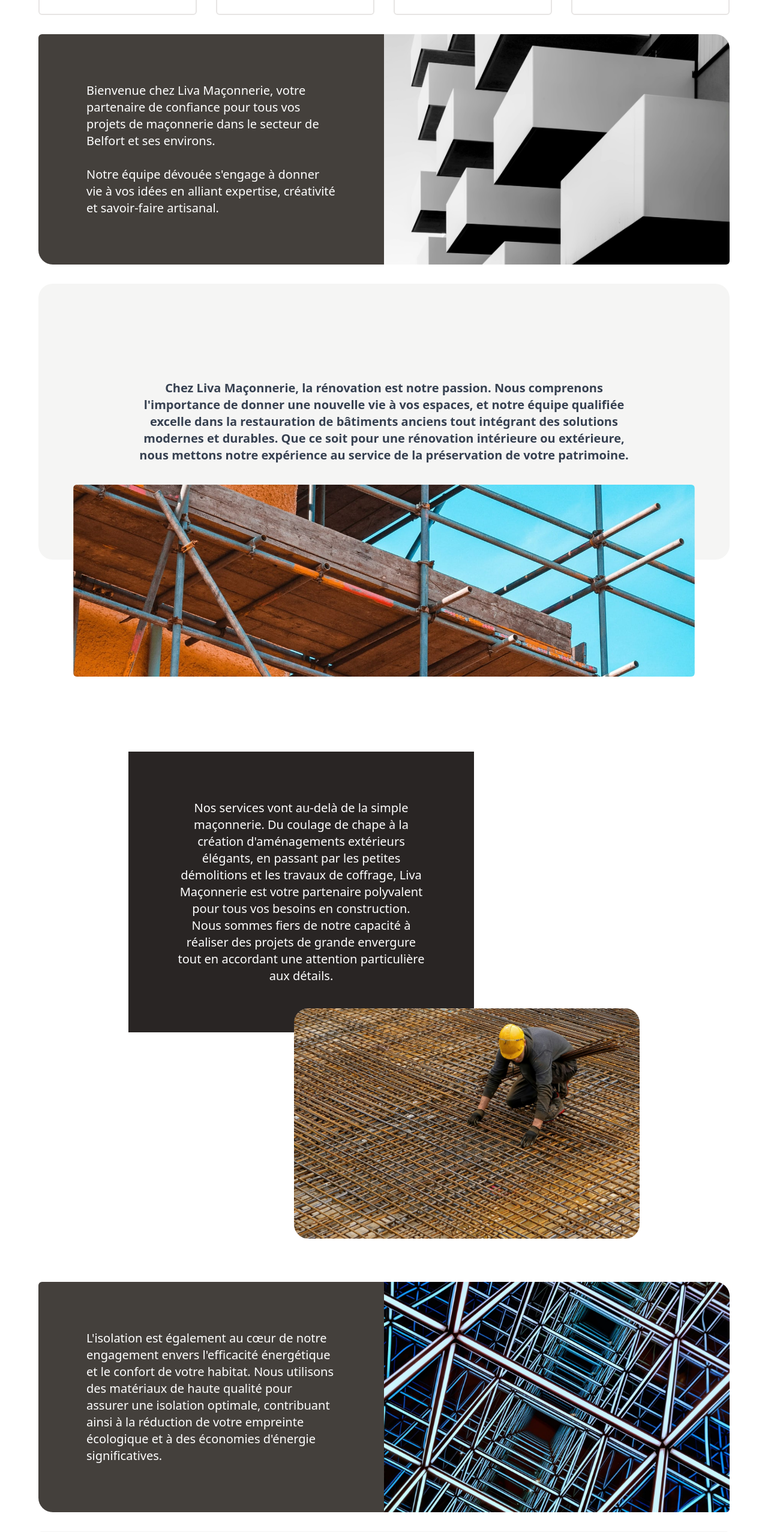
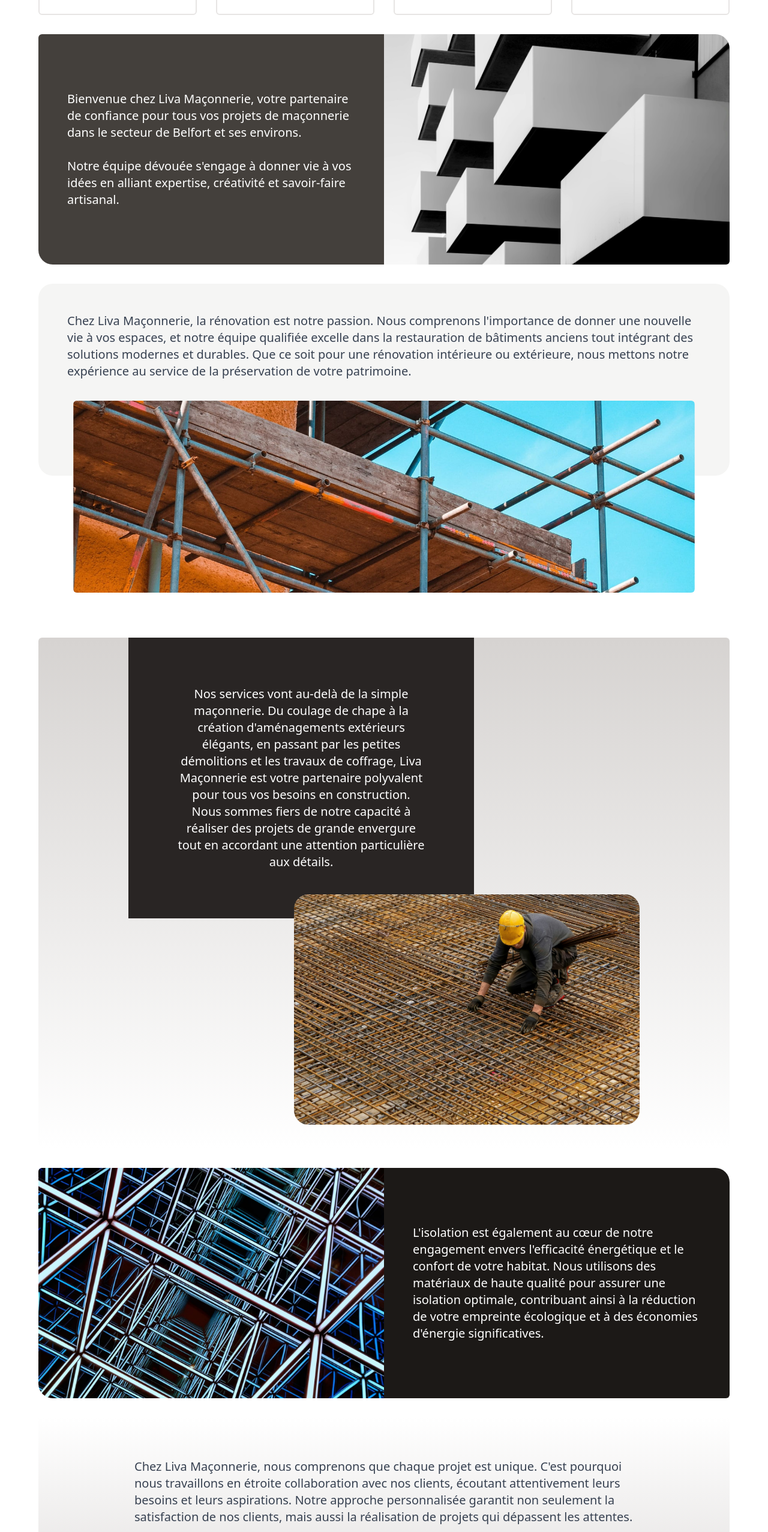
Before and after one commit to jordanlepera/liva, a Next.js app: page / in a window 1280 px wide. Shown: the part 912-3466 px from the top of the page at 60% size. Built offline with nearby package versions, Linux system fonts and the light colour scheme.

Commit message:
style(Introduction.tsx): improve home page blocks style

```diff
--- a/src/components/introduction/Introduction.tsx
+++ b/src/components/introduction/Introduction.tsx
@@ -21,7 +21,7 @@ const Introduction: React.FC = () => {
             sizes="100vw"
           />
         </div>
-        <div className="flex min-h-64 items-center justify-center rounded-br-3xl bg-stone-700 p-20 text-white md:rounded-bl-3xl md:rounded-br-none md:rounded-tl-md">
+        <div className="flex min-h-64 items-center justify-center rounded-br-3xl bg-stone-700 p-12 text-white md:rounded-bl-3xl md:rounded-br-none md:rounded-tl-md">
           Bienvenue chez Liva Maçonnerie, votre partenaire de confiance pour
           tous vos projets de maçonnerie dans le secteur de Belfort et ses
           environs.
@@ -41,7 +41,7 @@ const Introduction: React.FC = () => {
           />
         </div>
       </div>
-      <div className="relative mt-8 flex rounded-t-md bg-stone-100 p-20 text-center font-bold sm:rounded-3xl sm:p-40">
+      <div className="relative mt-8 rounded-t-md bg-stone-100 p-12 sm:rounded-3xl sm:pb-40">
         Chez Liva Maçonnerie, la rénovation est notre passion. Nous comprenons
         l&apos;importance de donner une nouvelle vie à vos espaces, et notre
         équipe qualifiée excelle dans la restauration de bâtiments anciens tout
@@ -59,7 +59,7 @@ const Introduction: React.FC = () => {
           sizes="100vw"
         />
       </div>
-      <div className="flex flex-col justify-center">
+      <div className="mt-[-50px] flex flex-col justify-center rounded-md bg-gradient-to-b from-stone-300">
         <div className="relative bg-stone-800 p-20 text-center text-white md:right-[-150px] md:w-1/2">
           Nos services vont au-delà de la simple maçonnerie. Du coulage de chape
           à la création d&apos;aménagements extérieurs élégants, en passant par
@@ -90,14 +90,7 @@ const Introduction: React.FC = () => {
             sizes="100vw"
           />
         </div>
-        <div className="flex min-h-64 items-center justify-center rounded-br-3xl bg-stone-700 p-20 text-white md:rounded-bl-3xl md:rounded-br-none md:rounded-tl-md">
-          L&apos;isolation est également au cœur de notre engagement envers
-          l&apos;efficacité énergétique et le confort de votre habitat. Nous
-          utilisons des matériaux de haute qualité pour assurer une isolation
-          optimale, contribuant ainsi à la réduction de votre empreinte
-          écologique et à des économies d&apos;énergie significatives.
-        </div>
-        <div className="relative hidden h-auto overflow-hidden md:block md:rounded-br-md md:rounded-tr-3xl">
+        <div className="relative hidden h-auto overflow-hidden md:block md:rounded-bl-3xl md:rounded-tl-md">
           <Image
             src={Block4}
             alt="illustration description liva maçonnerie"
@@ -107,8 +100,15 @@ const Introduction: React.FC = () => {
             sizes="100vw"
           />
         </div>
+        <div className="flex min-h-64 items-center justify-center rounded-br-3xl bg-stone-900 p-12 text-white md:rounded-bl-none md:rounded-br-md md:rounded-tr-3xl">
+          L&apos;isolation est également au cœur de notre engagement envers
+          l&apos;efficacité énergétique et le confort de votre habitat. Nous
+          utilisons des matériaux de haute qualité pour assurer une isolation
+          optimale, contribuant ainsi à la réduction de votre empreinte
+          écologique et à des économies d&apos;énergie significatives.
+        </div>
       </div>
-      <div className="mt-8 rounded-md border border-stone-100 bg-stone-200 p-8">
+      <div className="mx-auto mt-8 flex min-h-[33vh] items-center rounded-b-md bg-gradient-to-t from-stone-200 p-8 pb-12 sm:px-40">
         Chez Liva Maçonnerie, nous comprenons que chaque projet est unique.
         C&apos;est pourquoi nous travaillons en étroite collaboration avec nos
         clients, écoutant attentivement leurs besoins et leurs aspirations.
@@ -123,7 +123,7 @@ const Introduction: React.FC = () => {
         Liva Maçonnerie – où l&apos;excellence prend vie.
       </div>
       <Link href="/galerie">
-        <div className="mx-auto flex w-80 items-center justify-center border-4 border-stone-800 bg-stone-800 p-4 text-3xl text-white transition-all duration-300 hover:cursor-pointer hover:bg-stone-300 hover:text-stone-800">
+        <div className="mx-auto flex w-80 items-center justify-center border-4 border-stone-800 bg-stone-800 p-4 text-3xl text-white transition-all duration-300 hover:cursor-pointer hover:bg-stone-50 hover:text-stone-800">
           Visiter la galerie
         </div>
       </Link>
```
